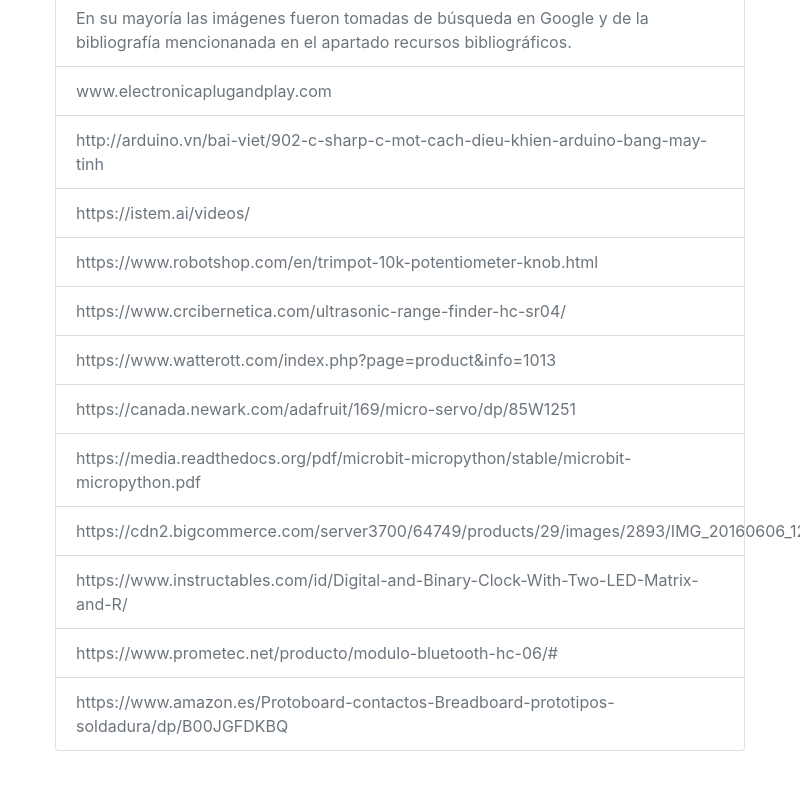
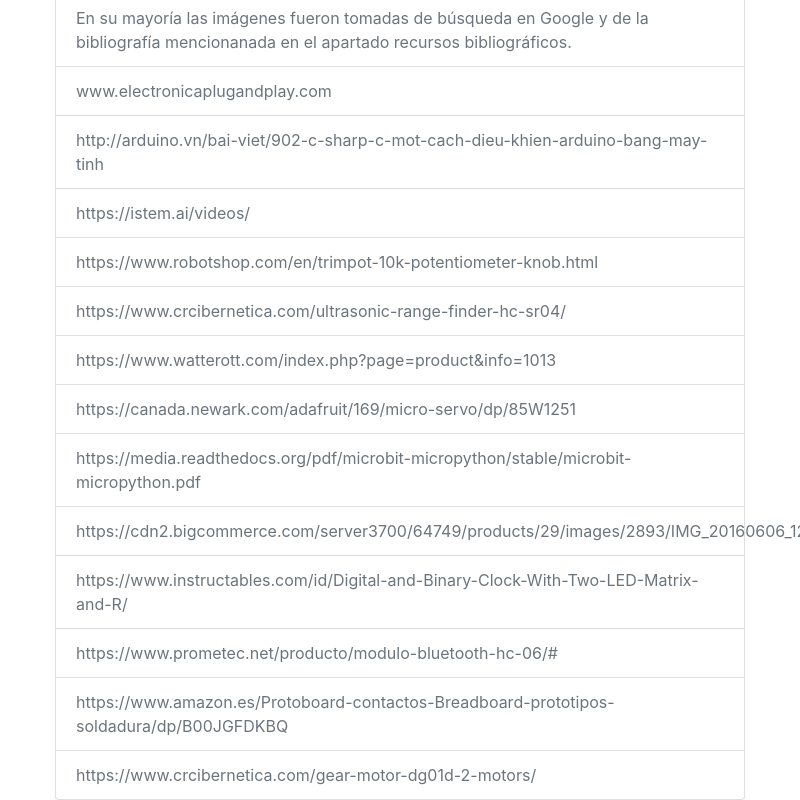
Before and after one commit to aduarte95/TutorialKitRoboticoTCU, an Electron app: page app/bibliography.html in a window 800 px wide. Shown: the part 908-1708 px from the top of the page. Before the commit the page ends 1659 px from the top, so only its background shows below. Drawn offline with Linux system fonts and the light colour scheme; no server answers.

Commit message:
bibliography

```diff
--- a/app/bibliography.html
+++ b/app/bibliography.html
@@ -115,6 +115,9 @@
                     <a href="#" class="list-group-item list-group-item-action disabled">
                         https://www.amazon.es/Protoboard-contactos-Breadboard-prototipos-soldadura/dp/B00JGFDKBQ
                     </a>
+                    <a href="#" class="list-group-item list-group-item-action disabled">
+                        https://www.crcibernetica.com/gear-motor-dg01d-2-motors/
+                    </a>
                 </div>
           </div> <!-- Section termination-->
         </div>
```
